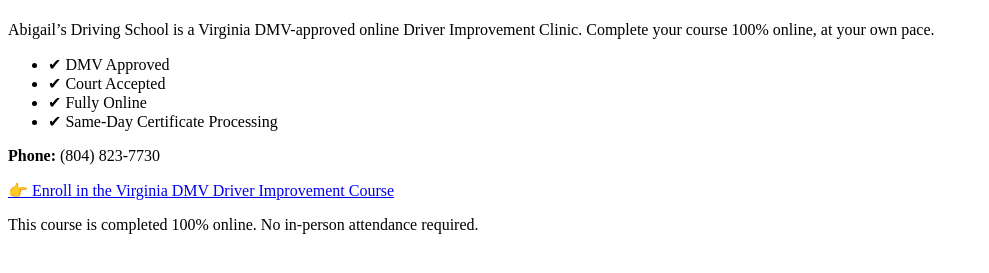
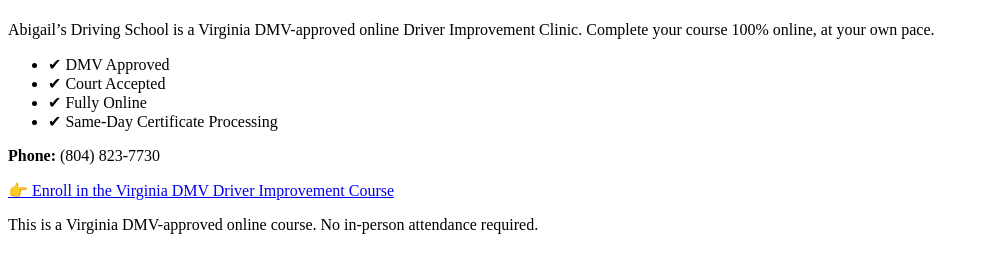
Before and after one commit to abigail-ds/virginia-dmv-driver-improvement, a plain HTML site: page index.html in a window 1280 px wide. Shown: the part 59-332 px from the top of the page, without its empty margins (0-989 px from the left). Drawn offline with Linux system fonts and the light colour scheme.

Commit message:
Update index.html

```diff
--- a/index.html
+++ b/index.html
@@ -33,4 +33,4 @@
 
 </body>
 </html>
-<p>This course is completed 100% online. No in-person attendance required.</p>
+This is a Virginia DMV-approved online course. No in-person attendance required.
```
